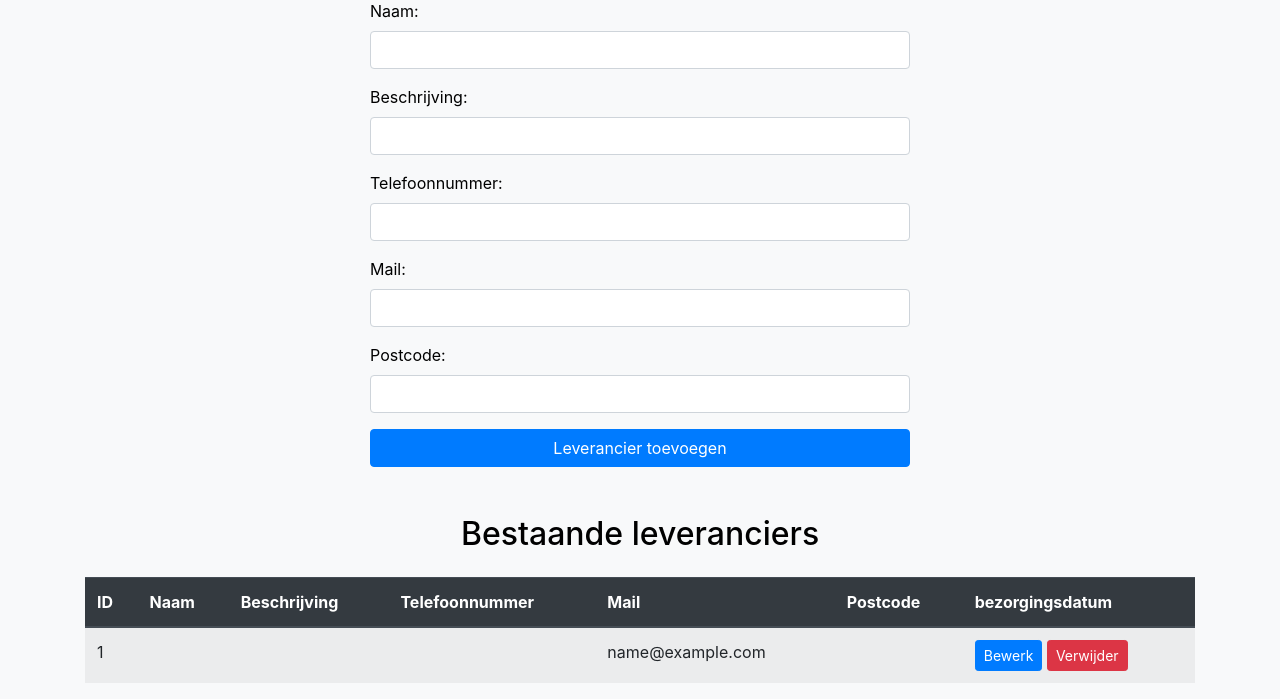
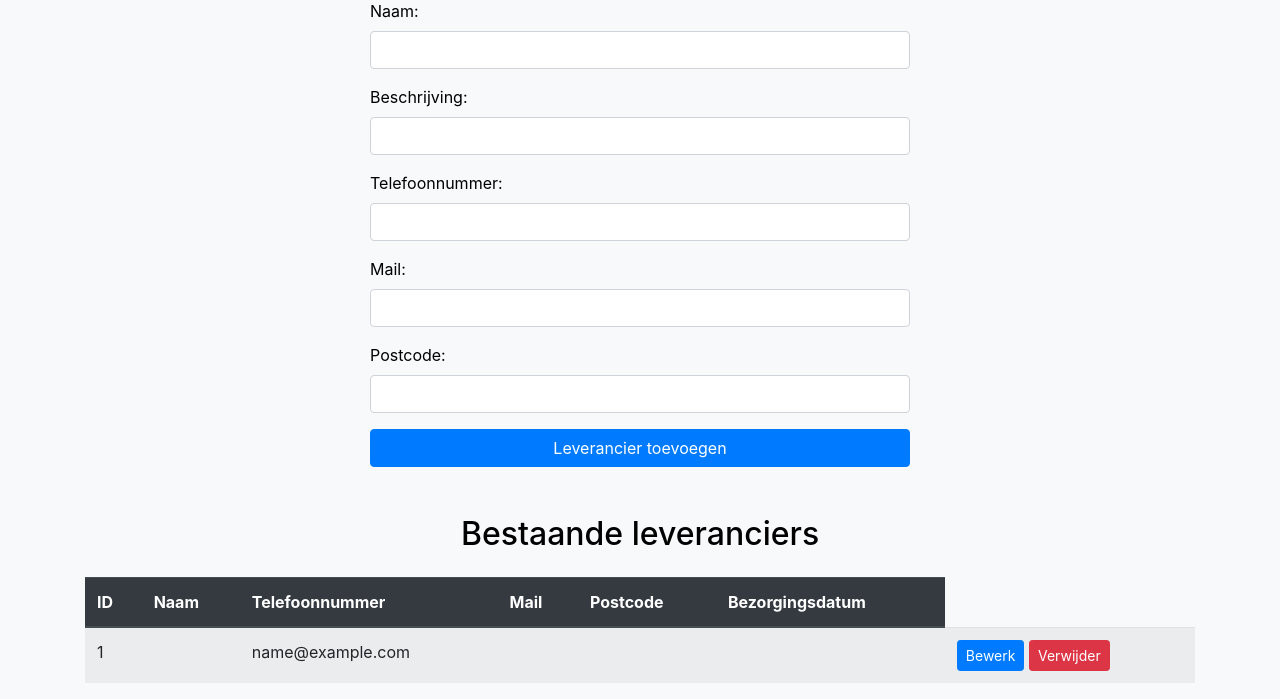
Before and after one commit to Bodilukepoels/Voedselbank-Maaskantje, a PHP site: page /leverancierstoevoegen.php in a window 1280 px wide. Shown: the part 166-865 px from the top of the page. Run offline with PHP 8.4, Linux system fonts and the light colour scheme; a user stored in the database is signed in; tables that the repository leaves empty hold one stand-in row (values such as "Sample post"); data that the repository does not hold is empty.

Commit message:
Update leverancierstoevoegen.php

```diff
--- a/leverancierstoevoegen.php
+++ b/leverancierstoevoegen.php
@@ -7,15 +7,15 @@ if (isset($_SESSION['loggedin']) && $_SESSION['loggedin'] == true) {
     // Check if the form was submitted for adding a new leverancier
     if ($_SERVER['REQUEST_METHOD'] == 'POST') {
         $naam = $_POST['naam'];
-        $beschrijving = $_POST['beschrijving'];
+        $Mail = $_POST['Mail'];
         $Telefoonnummer = $_POST['Telefoonnummer'];
-        $Mail = $_POST['Mail'];
-        $postcode = $_POST['postcode'];
+        $Postcode = $_POST['Postcode'];
+        $bezorgingsdatum = $_POST['bezorgingsdatum'];
 
         try {
-            $sql = "INSERT INTO leveranciers (naam, beschrijving, Telefoonnummer, `Mail`, postcode) VALUES (?, ?, ?, ?, ?)";
+            $sql = "INSERT INTO leveranciers (naam, `Mail`, Telefoonnummer, postcode, bezorgingsdatum) VALUES (?, ?, ?, ?, ?)";
             $stmt = $conn->prepare($sql);
-            $stmt->execute([$naam, $beschrijving, $Telefoonnummer, $Mail, $postcode]);
+            $stmt->execute([$naam, $beschrijving, $mail, $telefoonnummer, $postcode, $bezorgingsdatum]);
             $successMessage = "De leverancier is succesvol toegevoegd.";
         } catch (PDOException $e) {
             $errorMessage = "Iets is misgegaan: " . $e->getMessage();
@@ -30,7 +30,7 @@ if (isset($_SESSION['loggedin']) && $_SESSION['loggedin'] == true) {
     }
 } else {
     // User is not logged in, redirect to login page
-    header("Location: index.php");
+    header("Location: leverancierstoevoegen.php");
     exit();
 }
 ?>
@@ -65,14 +65,14 @@ if (isset($_SESSION['loggedin']) && $_SESSION['loggedin'] == true) {
                 <?php if (isset($deleteErrorMessage)): ?>
                     <div class="alert alert-danger mt-4"><?php echo $deleteErrorMessage; ?></div>
                 <?php endif; ?>
-                <form action="leveranciers.php" method="POST">
+                <form action="" method="POST">
                     <div class="form-group">
                         <label>Naam:</label>
                         <input type="text" class="form-control" id="naam" name="naam" required>
                     </div>
                     <div class="form-group">
                         <label>Beschrijving:</label>
-                        <input type="text" class="form-control" id="beschrijving" name="beschrijving" required>
+                        <input type="text" class="form-control" id="Mail" name="Mail" required>
                     </div>
                     <div class="form-group">
                         <label>Telefoonnummer:</label>
@@ -80,7 +80,7 @@ if (isset($_SESSION['loggedin']) && $_SESSION['loggedin'] == true) {
                     </div>
                     <div class="form-group">
                         <label>Mail:</label>
-                        <input type="text" class="form-control" id="Mail" name="Mail" required>
+                        <input type="text" class="form-control" id="bezorgingsdatum" name="bezorgingsdatum" required>
                     </div>
                     <div class="form-group">
                         <label>Postcode:</label>
@@ -98,11 +98,10 @@ if (isset($_SESSION['loggedin']) && $_SESSION['loggedin'] == true) {
                     <tr>
                         <th>ID</th>
                         <th>Naam</th>
-                        <th>Beschrijving</th>
                         <th>Telefoonnummer</th>
                         <th>Mail</th>
                         <th>Postcode</th>
-                        <th>bezorgingsdatum</th>
+                        <th>Bezorgingsdatum</th>
                     </tr>
                 </thead>
                 <tbody>
@@ -117,10 +116,10 @@ if (isset($_SESSION['loggedin']) && $_SESSION['loggedin'] == true) {
                                 echo "<tr>";
                                 echo "<td>" . $leverancier['id'] . "</td>";
                                 echo "<td>" . $leverancier['naam'] . "</td>";
-                                echo "<td>" . $leverancier['beschrijving'] . "</td>";
+                                echo "<td>" . $leverancier['Mail'] . "</td>";
                                 echo "<td>" . $leverancier['Telefoonnummer'] . "</td>";
-                                echo "<td>" . $leverancier['Mail'] . "</td>";
-                                echo "<td>" . $leverancier['postcode'] . "</td>";
+                                echo "<td>" . $leverancier['Postcode'] . "</td>";
+                                echo "<td>" . $leverancier['Bezorgingsdatum'] . "</td>";
                                 echo "<td>
                                     <a href='edit_leverancier.php?id=" . $leverancier['id'] . "' class='btn btn-primary btn-sm'>Bewerk</a>
                                     <button class='btn btn-danger btn-sm' data-toggle='modal' data-target='#confirmDeleteModal" . $leverancier['id'] . "'>Verwijder</button>
```
